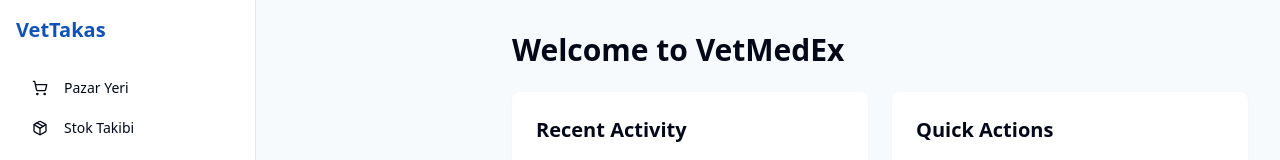
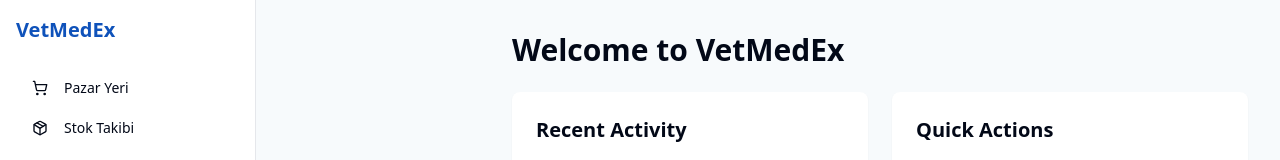
Before and after one commit to sahn111/veteri-connect-platform, a React (Vite) app: page /dashboard in a window 1280 px wide. Shown: the top 160 px of the page. Built offline with nearby package versions, Linux system fonts and the light colour scheme.

Commit message:
Change application name to VetMedEx
Updated the application name from VetTakas to VetMedEx across relevant files and components.
[skip gpt_engineer]

```diff
--- a/index.html
+++ b/index.html
@@ -3,9 +3,9 @@
   <head>
     <meta charset="UTF-8" />
     <meta name="viewport" content="width=device-width, initial-scale=1.0" />
-    <title>VetTakas - Veteriner İlaç Platformu</title>
+    <title>VetMedEx - Veteriner İlaç Platformu</title>
     <meta name="description" content="Veteriner hekimler için güvenli ve verimli ilaç takası platformu" />
-    <meta name="author" content="VetTakas" />
+    <meta name="author" content="VetMedEx" />
     <meta property="og:image" content="/og-image.png" />
   </head>
 
--- a/src/components/Hero.tsx
+++ b/src/components/Hero.tsx
@@ -37,14 +37,14 @@ export const Hero = () => {
               </DialogTrigger>
               <DialogContent className="sm:max-w-[625px]">
                 <DialogHeader>
-                  <DialogTitle>VetTakas Hakkında</DialogTitle>
+                  <DialogTitle>VetMedEx Hakkında</DialogTitle>
                   <DialogDescription>
-                    VetTakas, veteriner hekimler arasında güvenli ve etkin ilaç takasını sağlayan profesyonel bir platformdur.
+                    VetMedEx, veteriner hekimler arasında güvenli ve etkin ilaç takasını sağlayan profesyonel bir platformdur.
                   </DialogDescription>
                 </DialogHeader>
                 <div className="space-y-4">
                   <div>
-                    <h4 className="font-medium mb-2">Neden VetTakas?</h4>
+                    <h4 className="font-medium mb-2">Neden VetMedEx?</h4>
                     <ul className="list-disc pl-5 space-y-2">
                       <li>Güvenli ve kontrollü ilaç takası</li>
                       <li>Profesyonel veteriner hekim ağı</li>
--- a/src/components/Navbar.tsx
+++ b/src/components/Navbar.tsx
@@ -11,7 +11,7 @@ export const Navbar = () => {
       <div className="container mx-auto px-4">
         <div className="flex justify-between items-center h-16">
           <div className="flex items-center">
-            <Link to="/" className="text-primary font-bold text-xl">VetTakas</Link>
+            <Link to="/" className="text-primary font-bold text-xl">VetMedEx</Link>
           </div>
 
           {/* Desktop Navigation */}
--- a/src/components/Sidebar.tsx
+++ b/src/components/Sidebar.tsx
@@ -25,7 +25,7 @@ export const Sidebar = ({ onClose }: SidebarProps) => {
       <div className="p-4 flex flex-col h-full">
         <div className="mb-6 flex items-center justify-between">
           <Link to="/dashboard" className="text-primary font-bold text-xl" onClick={handleLinkClick}>
-            VetTakas
+            VetMedEx
           </Link>
         </div>
 
```
